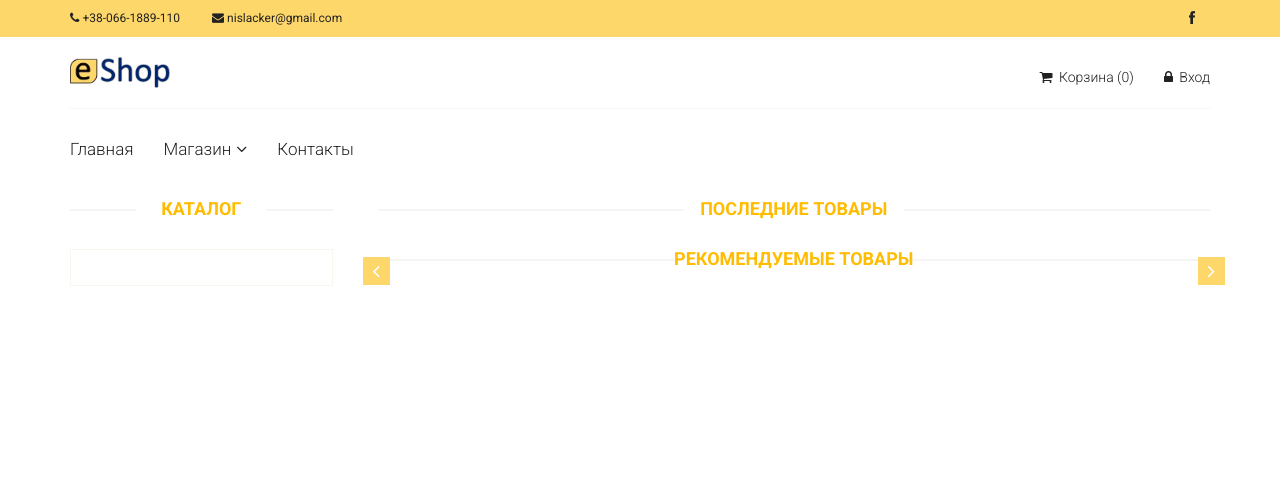
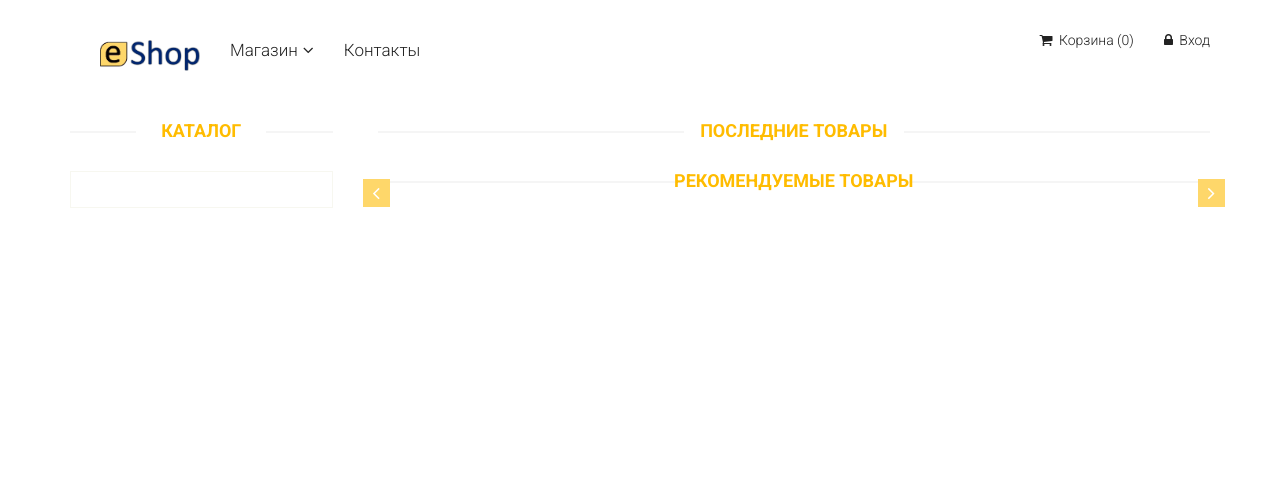
Before and after one commit to nislacker/PHP-EStore, a PHP site: page / in a window 1280 px wide. Shown: the top 485 px of the page. Run offline with PHP 8.4, Linux system fonts and the light colour scheme; data that the repository does not hold is empty; some libraries are stand-ins or nearby versions.

Commit message:
navigation is ready

```diff
--- a/template/css/main.css
+++ b/template/css/main.css
@@ -84,7 +84,7 @@ a#scrollUp i{
 **************************/
 
 .header_top {
-    background: none repeat scroll 0 0 #FED76A;
+    background: none repeat scroll 0 0 #FFF;
 }
 
 .contactinfo ul li:first-child{
@@ -153,7 +153,6 @@ a#scrollUp i{
 }
 
 .header-middle .container .row {
-    border-bottom: 1px solid #f5f5f5;
     margin-left: 0;
     margin-right: 0;
     padding-bottom: 20px;
--- a/views/layouts/header.php
+++ b/views/layouts/header.php
@@ -19,9 +19,12 @@
     <script src="js/respond.min.js"></script>
     <![endif]-->
     <link rel="shortcut icon" href="/template/images/ico/favicon.ico">
-        <link rel="apple-touch-icon-precomposed" sizes="144x144" href="/template/images/ico/apple-touch-icon-144-precomposed.png">
-        <link rel="apple-touch-icon-precomposed" sizes="114x114" href="/template/images/ico/apple-touch-icon-114-precomposed.png">
-        <link rel="apple-touch-icon-precomposed" sizes="72x72" href="/template/images/ico/apple-touch-icon-72-precomposed.png">
+    <link rel="apple-touch-icon-precomposed" sizes="144x144"
+          href="/template/images/ico/apple-touch-icon-144-precomposed.png">
+    <link rel="apple-touch-icon-precomposed" sizes="114x114"
+          href="/template/images/ico/apple-touch-icon-114-precomposed.png">
+    <link rel="apple-touch-icon-precomposed" sizes="72x72"
+          href="/template/images/ico/apple-touch-icon-72-precomposed.png">
     <link rel="apple-touch-icon-precomposed" href="/template/images/ico/apple-touch-icon-57-precomposed.png">
 </head><!--/head-->
 
@@ -30,34 +33,39 @@
 
 
     <header id="header"><!--header-->
-                <div class="header_top"><!--header_top-->
+        <div class="header-middle"><!--header-middle-->
             <div class="container">
                 <div class="row">
-                            <div class="col-sm-6">
-                                <div class="contactinfo">
-                                    <ul class="nav nav-pills">
-                                        <li><a href="#"><i class="fa fa-phone"></i> +38-066-1889-110</a></li>
-                                        <li><a href="#"><i class="fa fa-envelope"></i> nislacker@gmail.com</a></li>
+                    <div class="col-sm-4">
+                        <div class="container">
+                            <div class="row">
+                                <div class="col-sm-12">
+                                    <div class="navbar-header">
+                                        <button type="button" class="navbar-toggle" data-toggle="collapse"
+                                                data-target=".navbar-collapse">
+                                            <span class="sr-only">Toggle navigation</span>
+                                            <span class="icon-bar"></span>
+                                            <span class="icon-bar"></span>
+                                            <span class="icon-bar"></span>
+                                        </button>
+                                    </div>
+                                    <div class="mainmenu pull-left">
+                                        <ul class="nav navbar-nav collapse navbar-collapse">
+                                            <li><a href="/"><img style="width: 100px;"
+                                                                 src="/template/images/home/logo.png" alt=""/></a></li>
+
+                                            <li class="dropdown"><a href="#">Магазин<i class="fa fa-angle-down"></i></a>
+                                                <ul role="menu" class="sub-menu">
+                                                    <li><a href="/">Главная</a></li>
+                                                    <li><a href="/catalog/">Каталог товаров</a></li>
+                                                    <li><a href="/cart/">Корзина</a></li>
                                                 </ul>
-                                </div>
-                            </div>
-                            <div class="col-sm-6">
-                                <div class="social-icons pull-right">
-                                    <ul class="nav navbar-nav">
-                                        <li><a href="#"><i class="fa fa-facebook"></i></a></li>
+                                            </li>
+                                            <li><a href="/contacts/">Контакты</a></li>
                                         </ul>
                                     </div>
                                 </div>
                             </div>
-                    </div>
-                </div><!--/header_top-->
-
-                <div class="header-middle"><!--header-middle-->
-                    <div class="container">
-                        <div class="row">
-                            <div class="col-sm-4">
-                                <div class="logo pull-left">
-                                    <a href="/"><img style="width: 100px;" src="/template/images/home/logo.png" alt="" /></a>
                         </div>
                     </div>
                     <div class="col-sm-8">
@@ -81,33 +89,5 @@
             </div>
         </div><!--/header-middle-->
 
-                <div class="header-bottom"><!--header-bottom-->
-                    <div class="container">
-                        <div class="row">
-                            <div class="col-sm-12">
-                                <div class="navbar-header">
-                                    <button type="button" class="navbar-toggle" data-toggle="collapse" data-target=".navbar-collapse">
-                                        <span class="sr-only">Toggle navigation</span>
-                                        <span class="icon-bar"></span>
-                                        <span class="icon-bar"></span>
-                                        <span class="icon-bar"></span>
-                                    </button>
-                                </div>
-                                <div class="mainmenu pull-left">
-                                    <ul class="nav navbar-nav collapse navbar-collapse">
-                                        <li><a href="/">Главная</a></li>
-                                        <li class="dropdown"><a href="#">Магазин<i class="fa fa-angle-down"></i></a>
-                                            <ul role="menu" class="sub-menu">
-                                                <li><a href="/catalog/">Каталог товаров</a></li>
-                                                <li><a href="/cart/">Корзина</a></li>
-                                            </ul>
-                                        </li>
-                                        <li><a href="/contacts/">Контакты</a></li>
-                                    </ul>
-                                </div>
-                            </div>
-                        </div>
-                    </div>
-                </div><!--/header-bottom-->
 
     </header><!--/header-->
```
Lines whose indentation alone changed are shown as unchanged.
